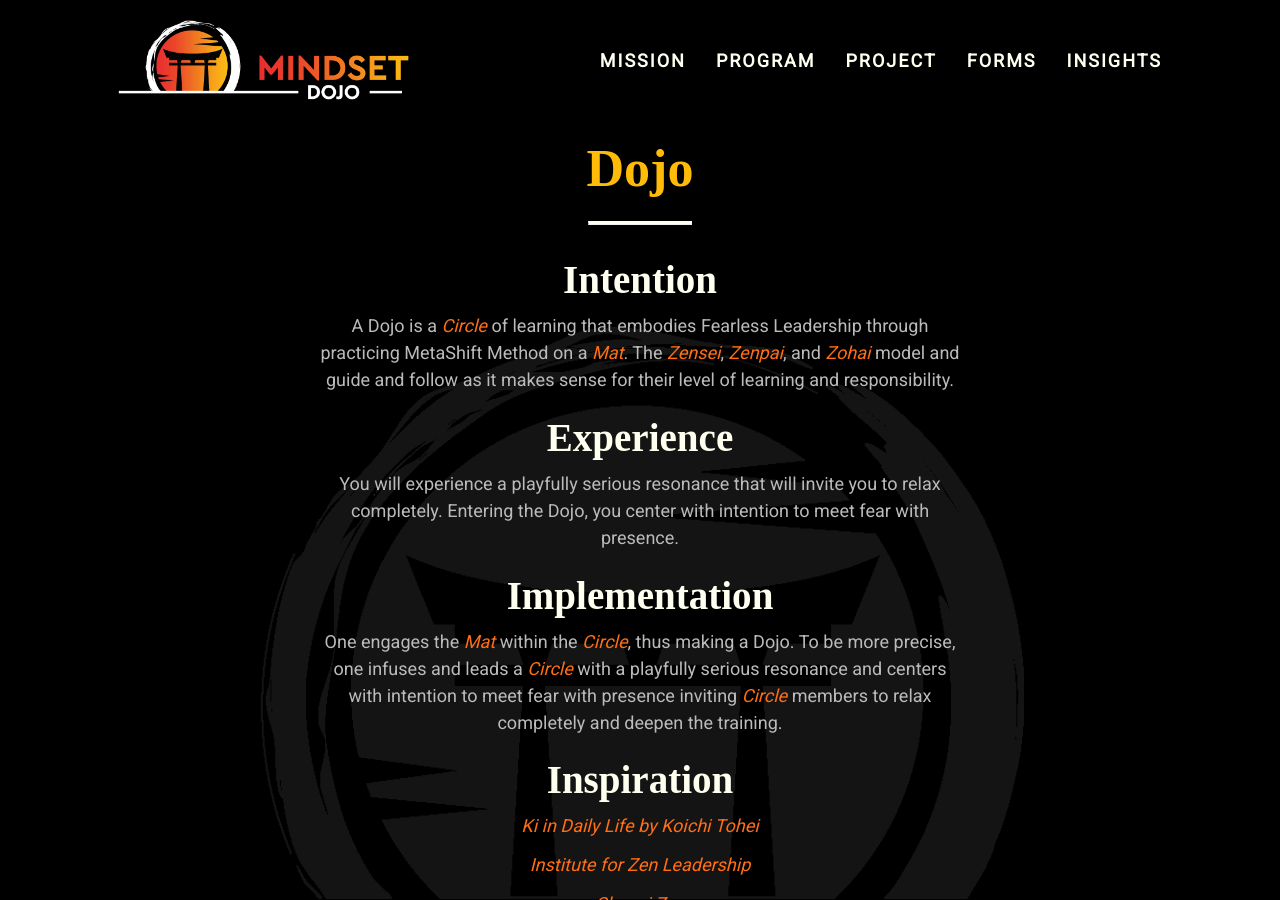
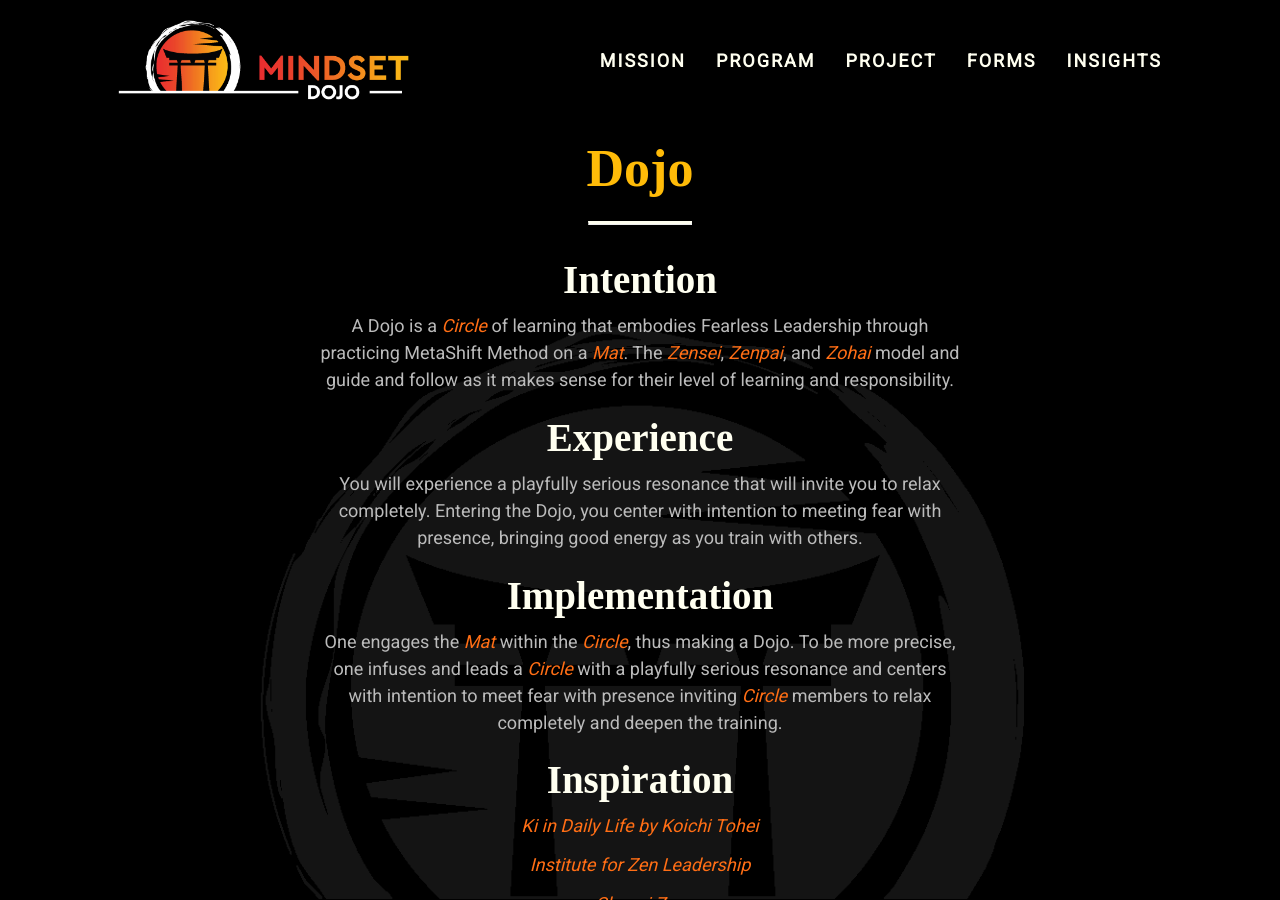
Before and after one commit to mindset-dojo/mindset-dojo.github.io, a Jekyll site: the page built from _forms/2025-10-20-dojo.md, in a window 1280 px wide and 900 px high. Built offline with Jekyll 4.4.1, drawn with Linux system fonts in a browser that asks for light colours; some web fonts are replaced.

Commit message:
refactor(dojo): language.

```diff
--- a/_forms/2025-10-20-dojo.md
+++ b/_forms/2025-10-20-dojo.md
@@ -15,7 +15,7 @@ A Dojo is a [Circle](../circle/) of learning that embodies Fearless Leadership t
 
 ## Experience
 
-You will experience a playfully serious resonance that will invite you to relax completely. Entering the Dojo, you center with intention to meet fear with presence.
+You will experience a playfully serious resonance that will invite you to relax completely. Entering the Dojo, you center with intention to meeting fear with presence, bringing good energy as you train with others.
 
 ## Implementation
 
```
